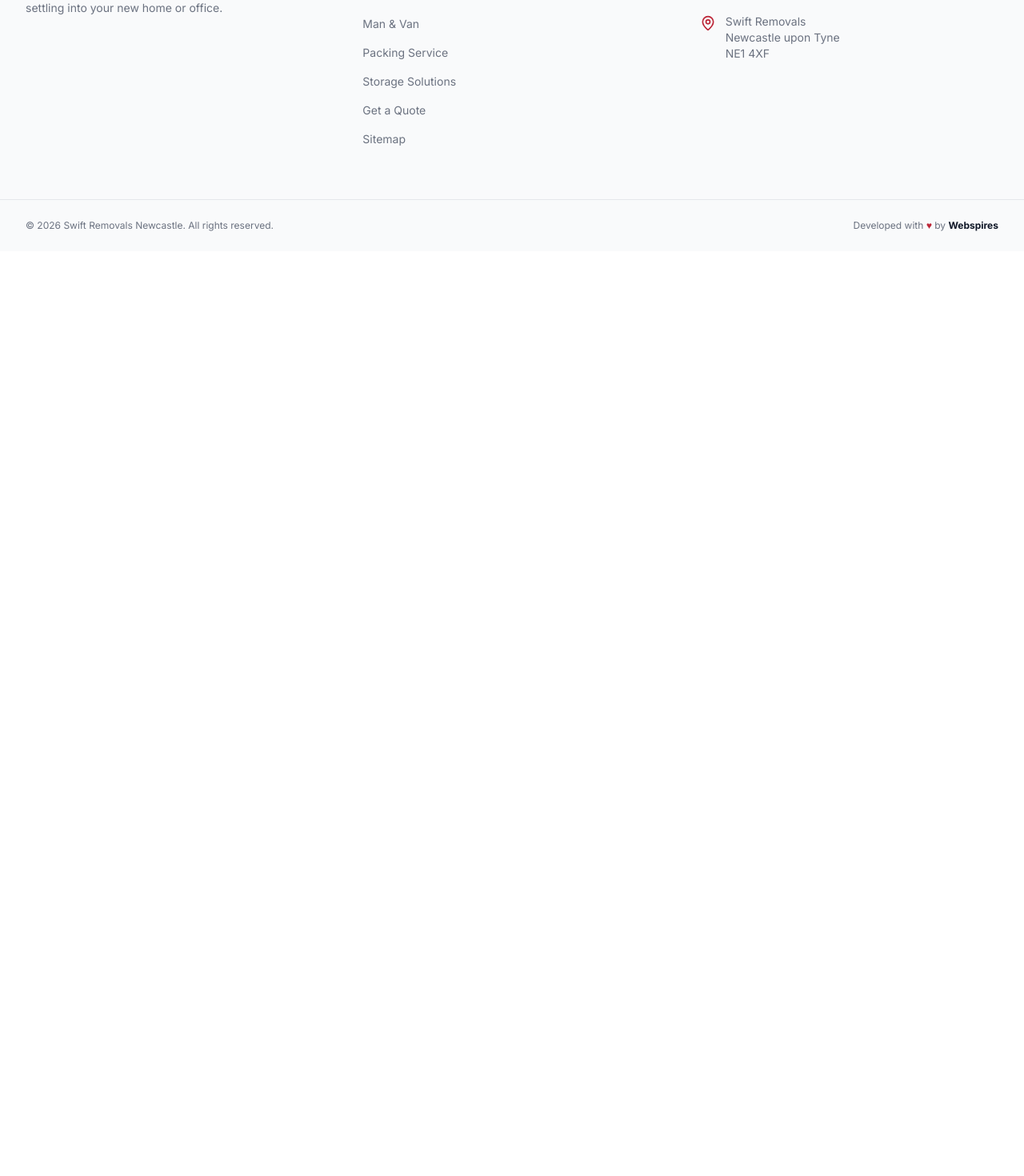
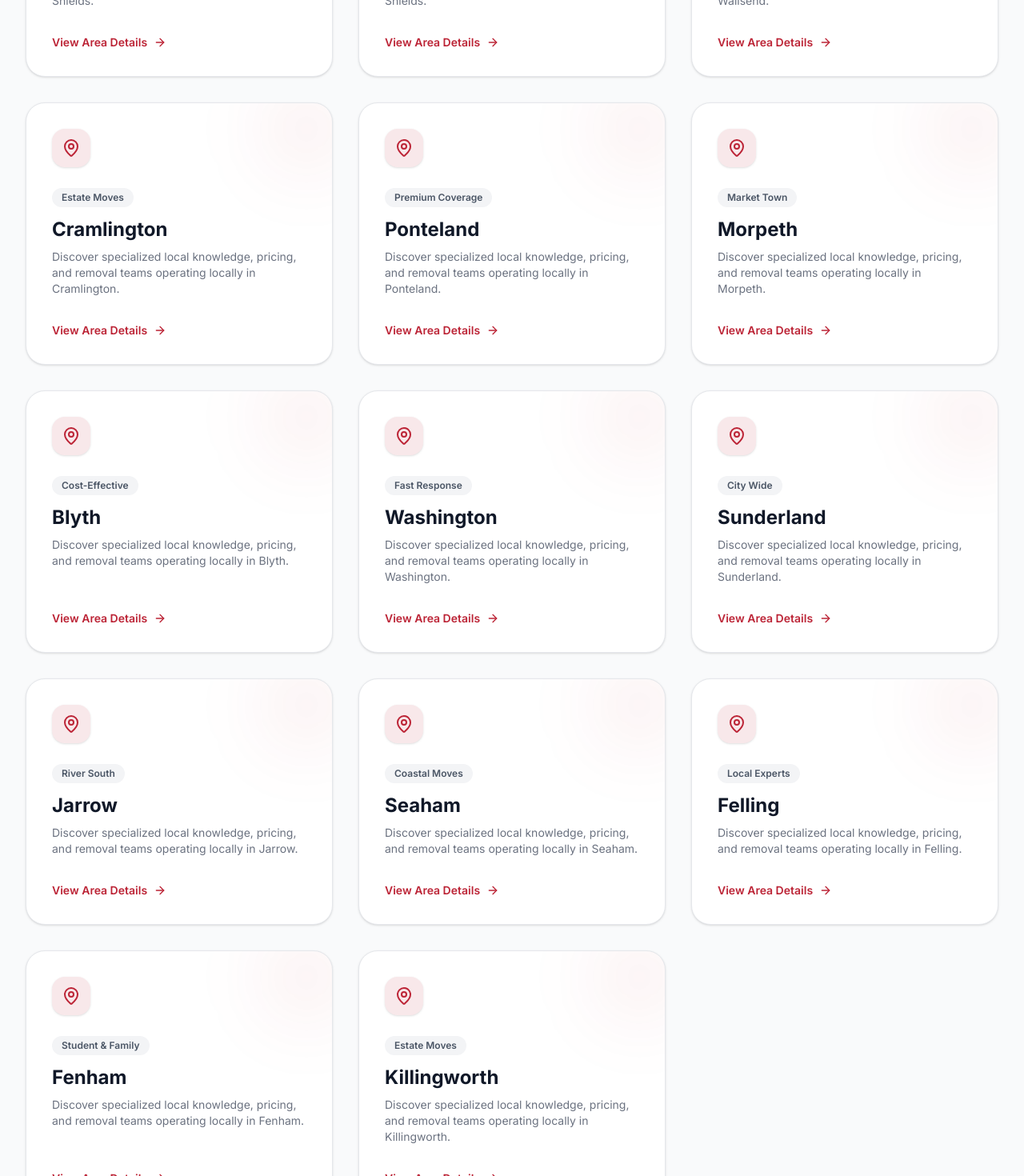
Before and after one commit to atifjan2019/Birmingham-Removals, a Next.js app: page /areas in a window 1280 px wide. Shown: the part 1300-2770 px from the top of the page at 80% size. Before the commit the page ends 1614 px from the top, so only its background shows below. Built offline with nearby package versions, Linux system fonts and the light colour scheme.

Commit message:
feat: implement dynamic area coverage pages with regional data and metadata generation

```diff
--- a/src/app/areas/[area]/page.js
+++ b/src/app/areas/[area]/page.js
@@ -1,38 +1,6 @@
 import { notFound } from "next/navigation";
 import AreaClient from "./AreaClient";
-
-const areasData = {
-  gosforth: {
-    name: "Gosforth",
-    description:
-      "Premium house and office removals in Gosforth. Experience a zero-stress move with our fully insured, professional team serving all Gosforth postcodes.",
-  },
-  jesmond: {
-    name: "Jesmond",
-    description:
-      "Expert moving services in Jesmond perfectly tailored for students, local professionals, and families. Fast, reliable, and highly reviewed.",
-  },
-  heaton: {
-    name: "Heaton",
-    description:
-      "Affordable and reliable removals in Heaton. Whether you are moving a 3-bedroom house or just a few single items, we securely manage your move.",
-  },
-  gateshead: {
-    name: "Gateshead",
-    description:
-      "Trusted local removals operating seamlessly across the river in Gateshead. Benefit from our extensive fleet and highly-trained moving experts.",
-  },
-  tynemouth: {
-    name: "Tynemouth",
-    description:
-      "Coastal removals and bespoke storage solutions throughout Tynemouth. Let our team handle the heavy lifting while you enjoy your new home.",
-  },
-  "whitley-bay": {
-    name: "Whitley Bay",
-    description:
-      "Professional and fully-equipped moving services in Whitley Bay. Fast response times, local expertise, and transparent pricing structure.",
-  },
-};
+import { areasData } from "../data";
 
 export async function generateMetadata({ params }) {
   const resolvedParams = await params;
--- /dev/null
+++ b/src/app/areas/data.js
@@ -0,0 +1,127 @@
+export const areasData = {
+  gosforth: {
+    name: "Gosforth",
+    tag: "Premium Coverage",
+    description: "Premium house and office removals in Gosforth. Experience a zero-stress move with our fully insured, professional team serving all Gosforth postcodes.",
+    image: "https://images.unsplash.com/photo-1513694203232-719a280e022f?q=80&w=1920&auto=format&fit=crop"
+  },
+  jesmond: {
+    name: "Jesmond",
+    tag: "Student & Family",
+    description: "Expert moving services in Jesmond perfectly tailored for students, local professionals, and families. Fast, reliable, and highly reviewed.",
+    image: "https://images.unsplash.com/photo-1560518883-ce09059eeffa?q=80&w=1920&auto=format&fit=crop"
+  },
+  heaton: {
+    name: "Heaton",
+    tag: "Fast Response",
+    description: "Affordable and reliable removals in Heaton. Whether you are moving a 3-bedroom house or just a few single items, we securely manage your move.",
+    image: "https://images.unsplash.com/photo-1582268611958-ebfd161ef9cf?q=80&w=1920&auto=format&fit=crop"
+  },
+  gateshead: {
+    name: "Gateshead",
+    tag: "River South",
+    description: "Trusted local removals operating seamlessly across the river in Gateshead. Benefit from our extensive fleet and highly-trained moving experts.",
+    image: "https://images.unsplash.com/photo-1449844908441-8829872d2607?q=80&w=1920&auto=format&fit=crop"
+  },
+  tynemouth: {
+    name: "Tynemouth",
+    tag: "Coastal Moves",
+    description: "Coastal removals and bespoke storage solutions throughout Tynemouth. Let our team handle the heavy lifting while you enjoy your new home.",
+    image: "https://images.unsplash.com/photo-1499696010180-2a4c14392f4e?q=80&w=1920&auto=format&fit=crop"
+  },
+  "whitley-bay": {
+    name: "Whitley Bay",
+    tag: "Coastal Moves",
+    description: "Professional and fully-equipped moving services in Whitley Bay. Fast response times, local expertise, and transparent pricing structure.",
+    image: "https://images.unsplash.com/photo-1515263487990-61b07816b324?q=80&w=1920&auto=format&fit=crop"
+  },
+  "north-shields": {
+    name: "North Shields",
+    tag: "Local Experts",
+    description: "Comprehensive home and office relocations in North Shields. We navigate steep roads and coastal routes with specialized vehicles and trained staff.",
+    image: "https://images.unsplash.com/photo-1600596542815-ffad4c1539a9?q=80&w=1920&auto=format&fit=crop"
+  },
+  "south-shields": {
+    name: "South Shields",
+    tag: "Coastal Moves",
+    description: "Dedicated removal professionals operating in South Shields. From seaside apartments to family homes, we ensure a smooth coastal transition.",
+    image: "https://images.unsplash.com/photo-1568605114967-8130f3a36994?q=80&w=1920&auto=format&fit=crop"
+  },
+  wallsend: {
+    name: "Wallsend",
+    tag: "Fast Response",
+    description: "Swift and careful relocations in Wallsend. We offer packing, moving, and storage options tailored to the unique layout of your Wallsend property.",
+    image: "https://images.unsplash.com/photo-1512917774080-9991f1c4c750?q=80&w=1920&auto=format&fit=crop"
+  },
+  cramlington: {
+    name: "Cramlington",
+    tag: "Estate Moves",
+    description: "Serving Cramlington estates with premium packing materials and large luton vans equipped with tail lifts for maximum furniture safety.",
+    image: "https://images.unsplash.com/photo-1480074568708-e7b720bb3f09?q=80&w=1920&auto=format&fit=crop"
+  },
+  ponteland: {
+    name: "Ponteland",
+    tag: "Premium Coverage",
+    description: "Discreet and high-end removal services exclusively for Ponteland and Darras Hall residents. Specialized handling for antiques and pianos.",
+    image: "https://images.unsplash.com/photo-1600585154340-be6161a56a0c?q=80&w=1920&auto=format&fit=crop"
+  },
+  morpeth: {
+    name: "Morpeth",
+    tag: "Market Town",
+    description: "Professional market town removals in Morpeth. Our fleet easily handles rural relocations with full comprehensive insurance for absolute peace of mind.",
+    image: "https://images.unsplash.com/photo-1564013799919-ab600027ffc6?q=80&w=1920&auto=format&fit=crop"
+  },
+  blyth: {
+    name: "Blyth",
+    tag: "Cost-Effective",
+    description: "Reliable and budget-friendly house moving services in Blyth. Flexible dates and same-day options available for emergency relocations.",
+    image: "https://images.unsplash.com/photo-1570129477492-45c003edd2be?q=80&w=1920&auto=format&fit=crop"
+  },
+  washington: {
+    name: "Washington",
+    tag: "Fast Response",
+    description: "Centralized moving teams strategically positioned for Washington residents, ensuring minimal travel time overhead and fast job completion.",
+    image: "https://images.unsplash.com/photo-1554995207-c18c203602cb?q=80&w=1920&auto=format&fit=crop"
+  },
+  sunderland: {
+    name: "Sunderland",
+    tag: "City Wide",
+    description: "Extensive removal coverage throughout Sunderland. Long-distance and local city movers equipped with heavy-duty transit tools.",
+    image: "https://images.unsplash.com/photo-1613490900233-08b34615281c?q=80&w=1920&auto=format&fit=crop"
+  },
+  jarrow: {
+    name: "Jarrow",
+    tag: "River South",
+    description: "Expertly coordinated removals across Jarrow. We expertly dismantle, protect, and rebuild all your large furnishings.",
+    image: "https://images.unsplash.com/photo-1502005229762-cf1b2da7c5d6?q=80&w=1920&auto=format&fit=crop"
+  },
+  seaham: {
+    name: "Seaham",
+    tag: "Coastal Moves",
+    description: "Secure relocations within Seaham and surrounding harbor towns. Professional coastal movers maintaining high customer satisfaction ratings.",
+    image: "https://images.unsplash.com/photo-1494526585095-c41746248156?q=80&w=1920&auto=format&fit=crop"
+  },
+  felling: {
+    name: "Felling",
+    tag: "Local Experts",
+    description: "Rapid and reliable movers operating continuously in Felling. Highly competitive hourly rates and friendly, physically robust staff.",
+    image: "https://images.unsplash.com/photo-1510798831971-661eb04b3739?q=80&w=1920&auto=format&fit=crop"
+  },
+  fenham: {
+    name: "Fenham",
+    tag: "Student & Family",
+    description: "Fenham specific removal solutions catering to large West end properties and compact flats alike. Easy booking and transparent costs.",
+    image: "https://images.unsplash.com/photo-1560185002-4fcceaf5a995?q=80&w=1920&auto=format&fit=crop"
+  },
+  "killingworth": {
+    name: "Killingworth",
+    tag: "Estate Moves",
+    description: "Dedicated removal operations serving Killingworth estates and business parks. Office moves, residential packing, and man and van options.",
+    image: "https://images.unsplash.com/photo-1583608205776-bfd35f0d9f83?q=80&w=1920&auto=format&fit=crop"
+  }
+};
+
+export const areasList = Object.keys(areasData).map(id => ({
+  id,
+  ...areasData[id]
+}));
--- a/src/app/areas/page.js
+++ b/src/app/areas/page.js
@@ -8,15 +8,7 @@ export const metadata = {
   description: "Browse the major areas and postcodes covered by Swift Removals across Newcastle, Gateshead, and North Tyneside.",
 };
 
-// We will expand this to 20 areas upon your approval!
-export const areas = [
-  { id: "gosforth", name: "Gosforth", tag: "Premium Coverage" },
-  { id: "jesmond", name: "Jesmond", tag: "Student & Family" },
-  { id: "heaton", name: "Heaton", tag: "Fast Response" },
-  { id: "gateshead", name: "Gateshead", tag: "River South" },
-  { id: "tynemouth", name: "Tynemouth", tag: "Coastal Moves" },
-  { id: "whitley-bay", name: "Whitley Bay", tag: "Coastal Moves" },
-];
+import { areasList as areas } from "./data";
 
 export default function AreasIndexPage() {
   return (
```
